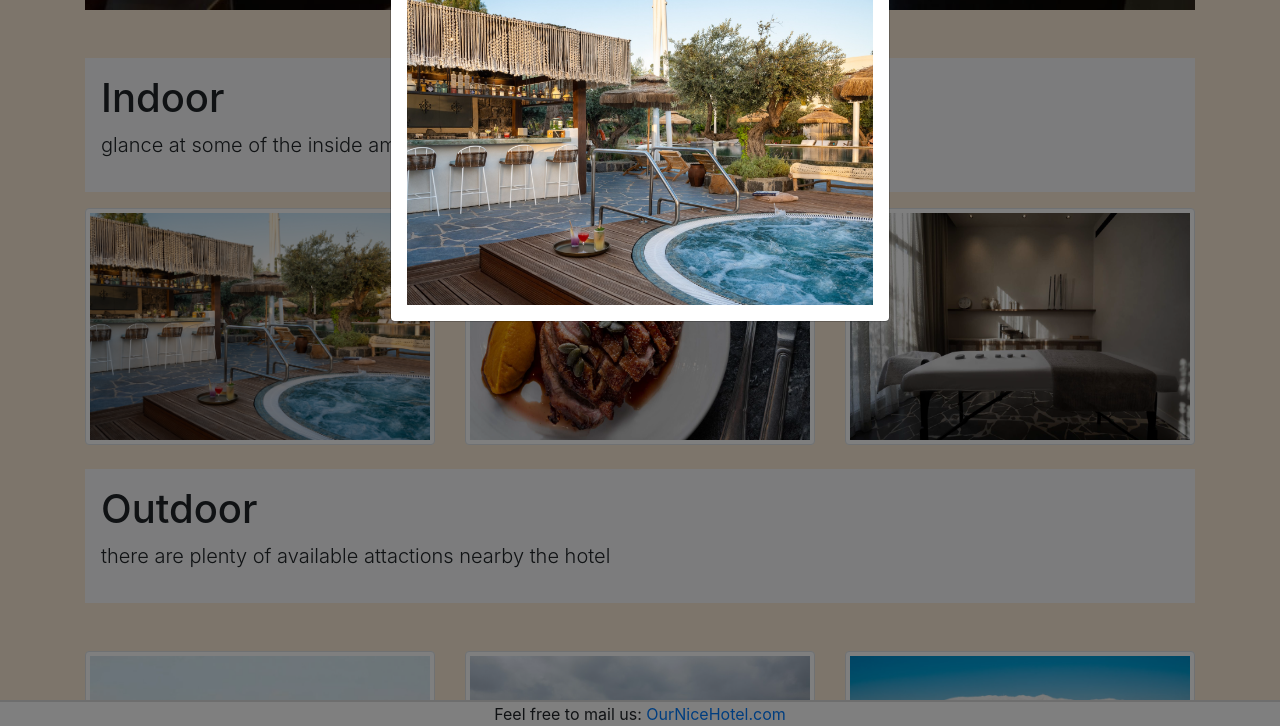
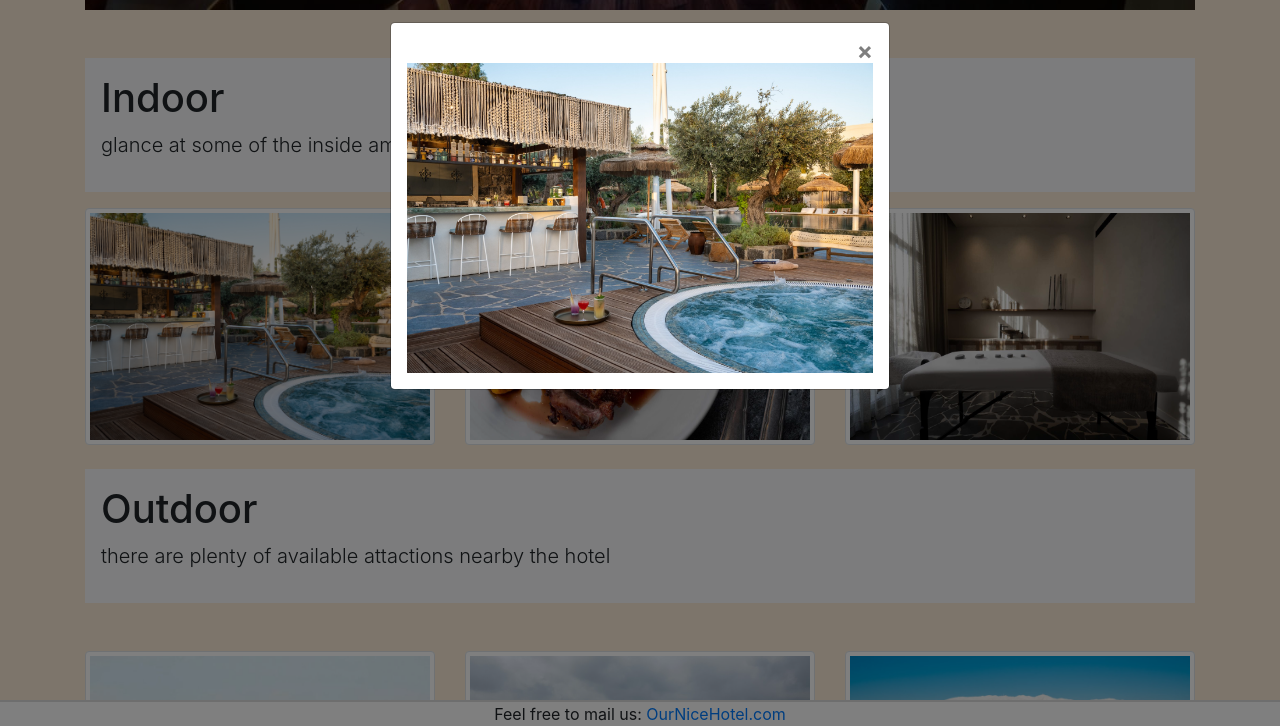
Before and after one commit to rotemgonen/rotemgonen.github.io, a plain HTML site: page gallery.html in a window 1280 px wide. Both pictures are taken after a click on the link 260 px from the left and 1283 px from the top of the page. Shown: the part 959-1685 px from the top of the page. Drawn offline with nearby package versions, Linux system fonts and the light colour scheme.

Commit message:
set the gallery model to center

```diff
--- a/gallery.html
+++ b/gallery.html
@@ -96,9 +96,9 @@
 
             <div class=" modal fade" id="imagemodal" tabindex="-1" role="dialog" aria-labelledby="myModalLabel"
                 aria-hidden="true">
-                <div class="modal-dialog">
-                    <div class="modal-content">
-                        <div class="modal-body">
+                <div class="modal-dialog d-flex mt-5 pt-5">
+                    <div class=" modal-content ">
+                        <div class=" modal-body">
                             <button type="button" class="close" data-dismiss="modal"><span
                                     aria-hidden="true">&times;</span><span class="sr-only">Close</span></button>
                             <img src="" class="imagepreview" style="width: 100%;">
```
